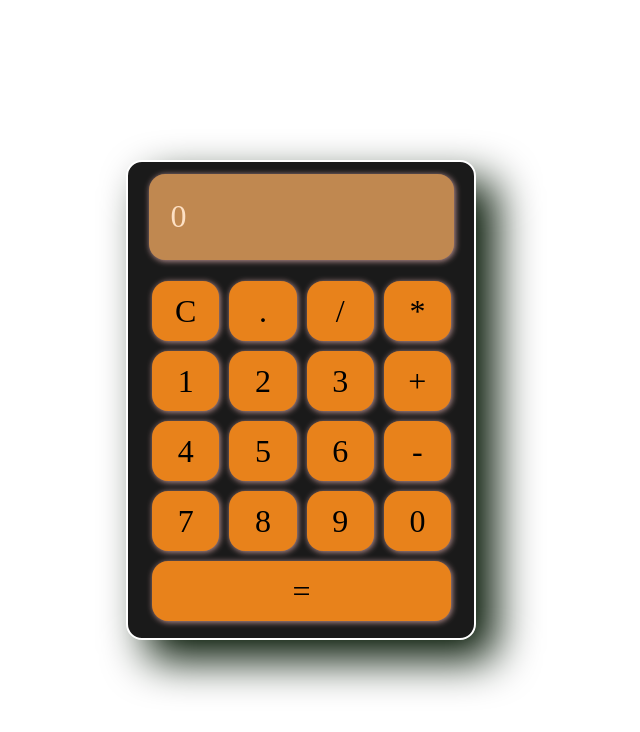
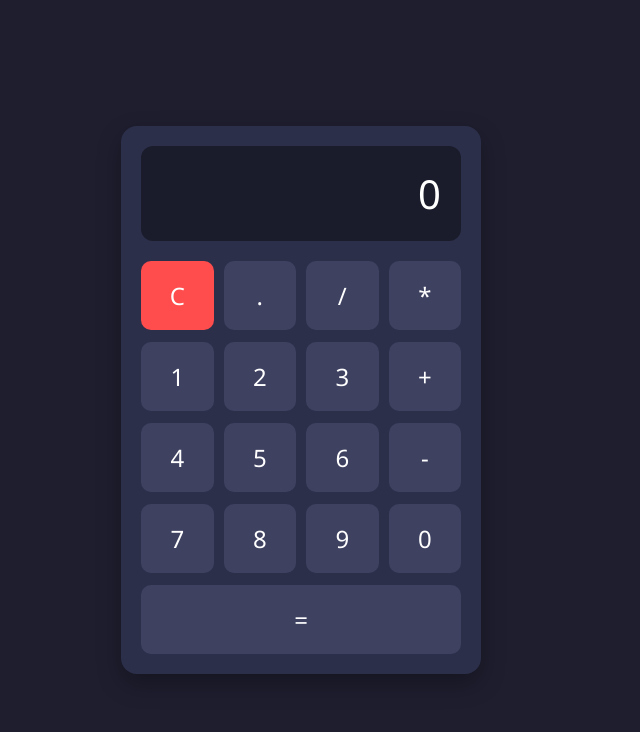
Before and after one commit to Deep-Debnath/projects, a plain HTML site: page calculator/index.html in a window 1280 px wide. Shown: the whole page, without its empty margins (339-979 px from the left). Drawn offline with Linux system fonts and the light colour scheme.

```diff
--- a/Rock Paper Scissors/first.js
+++ b/Rock Paper Scissors/first.js
@@ -6,8 +6,8 @@ const comp=document.querySelector("#comp");
 let choices=document.querySelectorAll(".t");
 const gencompchoice=(()=>{
     let option=["rock","paper","scissors"];
-    let randix=Math.floor(Math.random()*3);
-    return option[randix];
+    let rax=Math.floor(Math.random()*3);
+    return option[rax];
 })
 choices.forEach((choice)=>{
     choice.addEventListener("click",()=>{
--- a/calculator/style.css
+++ b/calculator/style.css
@@ -1,86 +1,82 @@
-*{
+/* Reset and base styles */
+body {
   margin: 0;
   padding: 0;
-    box-sizing: border-box;
-}
-body{
+  font-family: 'Segoe UI', sans-serif;
+  background: #1e1e2f;
   display: flex;
   justify-content: center;
   align-items: center;
   height: 100vh;
 }
-.container{
-    background-color: #1a1a1a;
-    height: 480px;
-    width: 350px;
-    border-radius: 1em;
-    border: 2px solid#ffffff;
-    box-shadow: 20px 20px 43px rgb(2, 21, 2);
 
-}
-.display{
-    height: 20%;
-    width: 100%;
-    border-radius: 1rem 1rem 5px 5px;
-    display: flex;
-    justify-content: center;
-
-}
-.display:focus{
-
-}
-.ind{
-    height: 90%;
-    width: 305px;
-    border: 2px solid transparent;
-    border-radius: 1rem 1rem 1rem 1rem;
-    margin:12px 12px 20px 12px;
+/* Container styling */
+.container {
+  background: #2c2f4a;
   padding: 20px;
-    display: flex;
-    justify-content: flex-start;
-    align-items: center;
-    background-color: #c08850;
-    font-size: 2rem;
-    filter: drop-shadow(1px 1px 3px rgb(198, 154, 154));
-    color: rgb(253, 224, 196);
+  border-radius: 16px;
+  box-shadow: 0 10px 25px rgba(0, 0, 0, 0.3);
+  width: 320px;
 }
 
-.buttons{
-    border: 2px solid transparent;
-    height: 74%;
-    width: 100%;
-    border-radius: 5px 5px 1rem 1rem;
-    padding: 12px 12px 20px 12px;
-
-}
-.set, .set2{
-    height: 70px;
-    width: 319px;
-    display: flex;
-    padding: 5px;
-
-
-}
-.ent{
-    display: inline;
-    border: 2px solid transparent;
-    height: 100%;
-    width: 100%;
-    border-radius: 1rem;
-    margin: 5px;
-    background-color: #e8821b;
-    display: flex;
-    align-items: center;
-    justify-content: center;
-    font-size: 2rem;
-    filter: drop-shadow(1px 1px 3px rgb(198, 154, 154) );
-    cursor: pointer;
-}
-.ent:hover{
-    opacity: 0.9;
-    box-shadow: inset 0 0 50px #fff111;
+/* Display area */
+.display {
+  background: #1a1c2b;
+  color: #ffffff;
+  font-size: 2.5rem;
+  padding: 20px;
+  border-radius: 12px;
+  text-align: right;
+  margin-bottom: 20px;
+  overflow-x: auto;
 }
 
-.set2{
-    border-radius: 0 0 0.8rem 0.8rem;
+.ind {
+  white-space: nowrap;
 }
+
+/* Button grid */
+.buttons {
+  display: flex;
+  flex-direction: column;
+  gap: 12px;
+}
+
+.set, .set2 {
+  display: flex;
+  justify-content: space-between;
+  gap: 10px;
+}
+
+/* Button styling */
+.ent {
+  background: #3e4160;
+  color: #ffffff;
+  font-size: 1.5rem;
+  padding: 18px;
+  flex: 1;
+  text-align: center;
+  border-radius: 10px;
+  cursor: pointer;
+  transition: background 0.2s ease;
+}
+
+.ent:hover {
+  background: #5a5e8a;
+}
+
+.ent[value="C"] {
+  background: #ff4d4d;
+}
+
+.ent[value="C"]:hover {
+  background: #ff1a1a;
+}
+
+.ent[value="="] {
+  background: #00b894;
+}
+
+.ent[value="="]:hover {
+  background: #00a383;
+}
```
Also changed, not shown: Amazon Lite/ama.js (deleted), images/amazon.png (added), images/calculator.png (added), images/currency.png (added), images/rockpappersissors.png (added), images/tictactoe.png (added), images/ultraedit.png (added), ultraedit/usa.js (deleted), 2 other files. Lines whose indentation alone changed are shown as unchanged.
